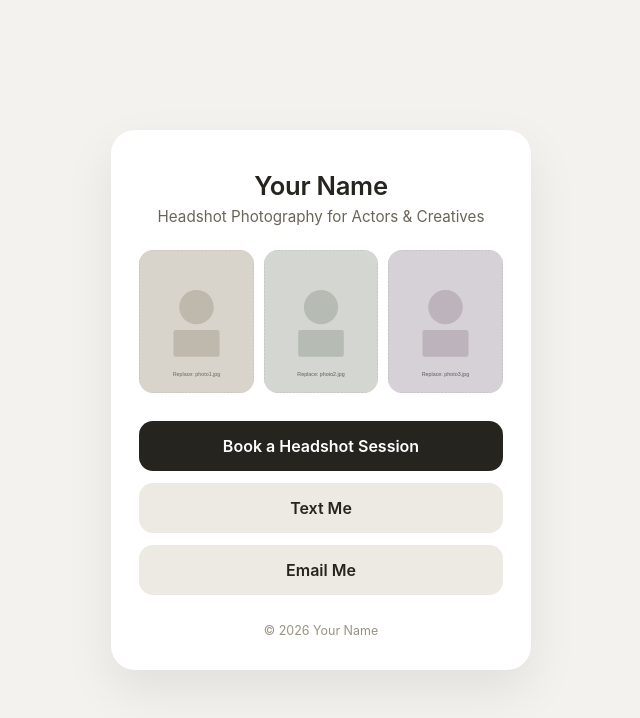
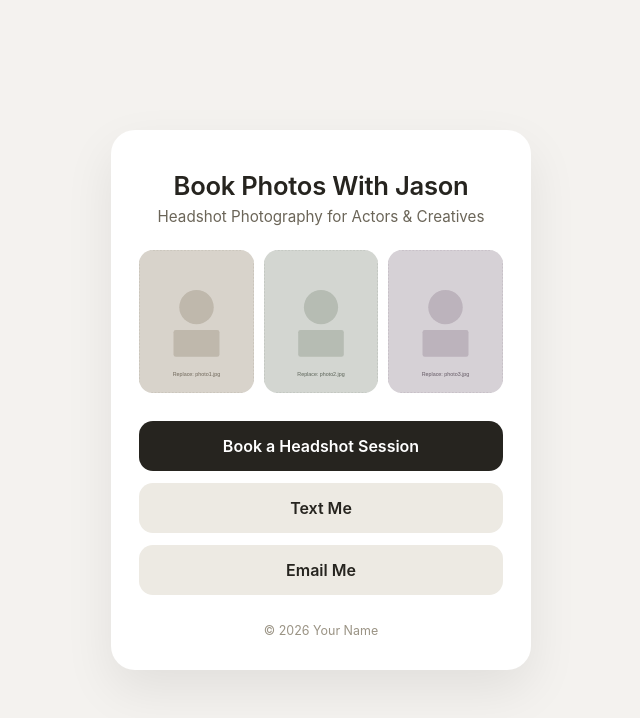
Before and after one commit to realjsnow/headshot-site, a plain HTML site: page index.html in a window 1280 px wide. Shown: the whole page, without its empty margins (319-959 px from the left). Drawn offline with Linux system fonts and the light colour scheme.

Commit message:
Update header to Book Photos With Jason

```diff
--- a/index.html
+++ b/index.html
@@ -3,7 +3,7 @@
 <head>
 <meta charset="UTF-8">
 <meta name="viewport" content="width=device-width, initial-scale=1.0">
-<title>Your Name — Headshot Photography</title>
+<title>Book Photos With Jason — Headshot Photography</title>
 <link rel="stylesheet" href="style.css">
 </head>
 <body>
@@ -11,7 +11,7 @@
 <main class="card">
 
   <header class="header">
-    <h1>Your Name</h1>
+    <h1>Book Photos With Jason</h1>
     <p class="tagline">Headshot Photography for Actors &amp; Creatives</p>
   </header>
 
```
